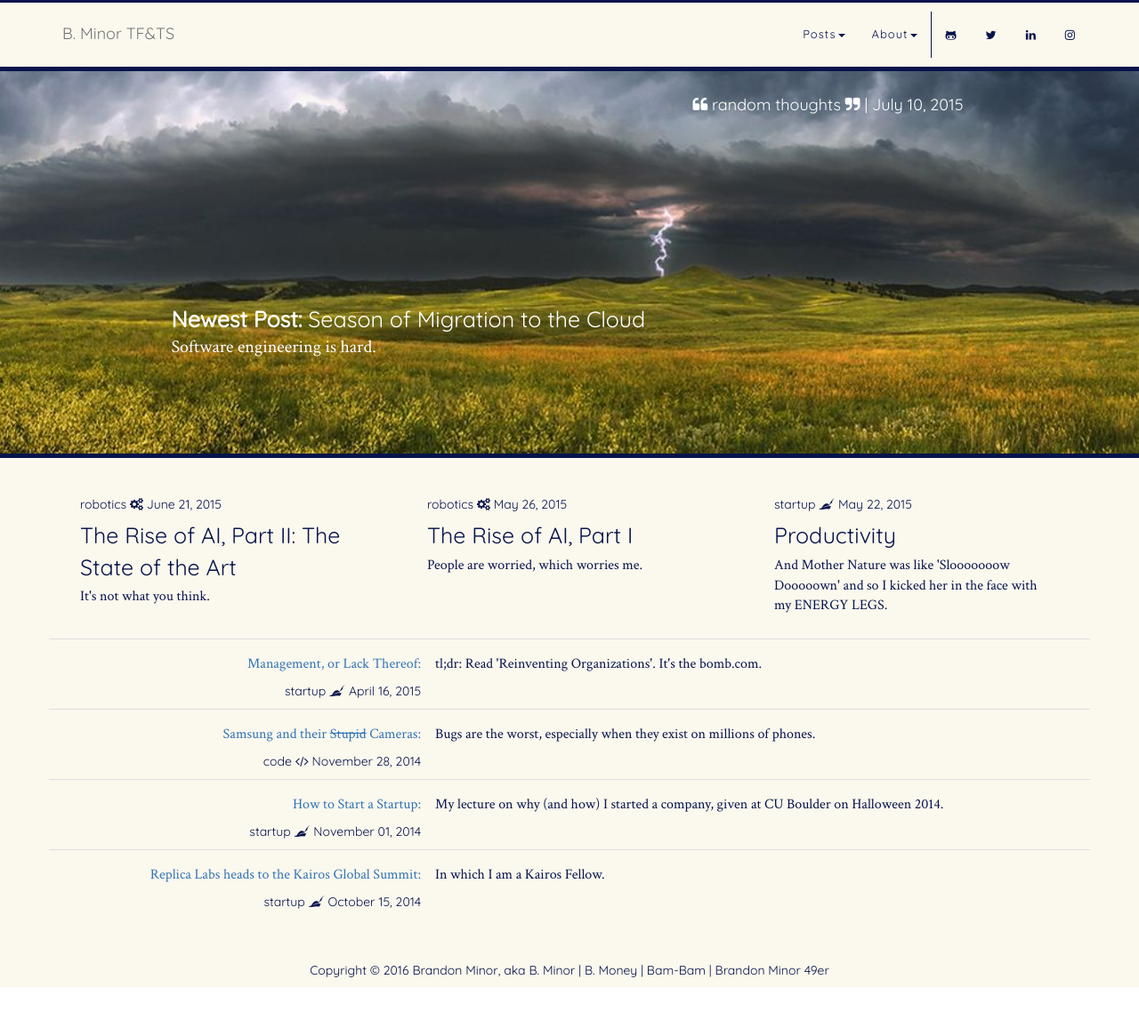
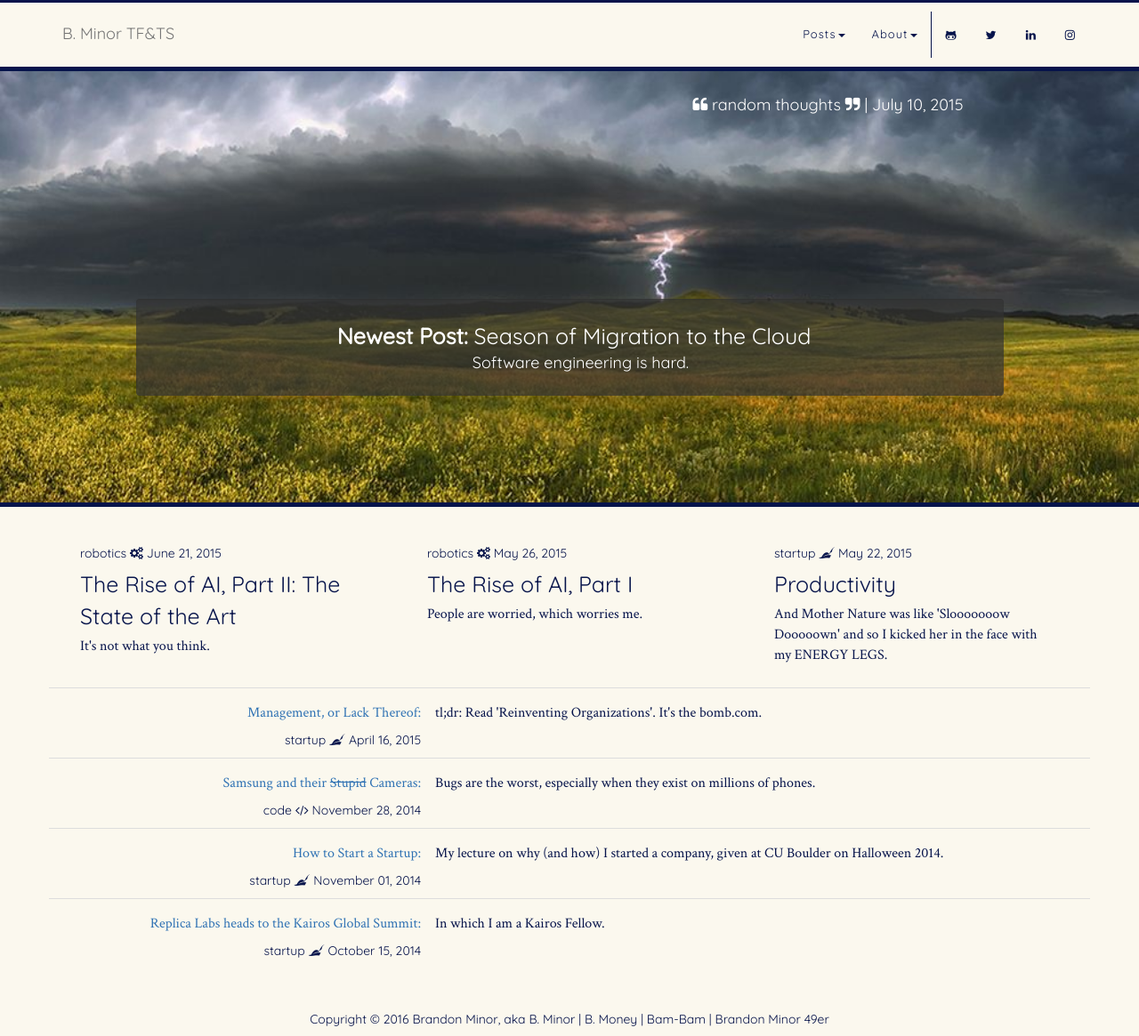
Before and after one commit to bminortx/bminortx.github.io, a Jekyll site: the page built from index.html, in a window 1280 px wide and 1165 px high. Shown: the whole window at 89% size. Built offline with Jekyll 4.4.1, drawn with Linux system fonts in a browser that asks for light colours; nearby versions of some CDN libraries; the list of posts is cut into pages by our own code; comment, search, counter and statistics services are not loaded.

Commit message:
Changes to top headline

```diff
--- a/css/cover.css
+++ b/css/cover.css
@@ -125,6 +125,9 @@ body {
   text-align: center;
   background: #fbf8ee;
   position: relative; }
+  .posts-section .well {
+    background-color: rgba(50, 50, 50, 0.7);
+    border: rgba(50, 50, 50, 0.7); }
   .posts-section .image-header {
     padding-top: 100px;
     padding-bottom: 100px;
@@ -136,7 +139,12 @@ body {
     color: #fff;
     padding-top: 5px;
     padding-left: 10px;
-    text-align: left; }
+    text-align: center; }
+  .posts-section .top-headline {
+    font-size: 18px;
+    padding-left: 25px;
+    color: #fff;
+    padding-bottom: 5px; }
   .posts-section .headline-header, .posts-section .headline {
     top: -10px;
     font-size: 25px;
@@ -146,12 +154,6 @@ body {
     padding-left: 20px;
     padding-right: 30px;
     text-align: left; }
-  .posts-section .top-headline {
-    font-family: "Crimson Text";
-    font-size: 20px;
-    padding-left: 25px;
-    color: #fff;
-    padding-bottom: 5px; }
   .posts-section .headline {
     font-family: "Crimson Text";
     font-size: 16px;
--- a/index.html
+++ b/index.html
@@ -11,7 +11,9 @@ layout: bootstrap_default
     <div class="container">
       <div class="row">
         {% for post in site.posts limit:1 %}
-        <div class="col-sm-10 col-sm-offset-1">
+        <div class="col-sm-10 col-sm-offset-1
+                    col-md-10 col-md-offset-1
+                    col-lg-10 col-lg-offset-1">
           <div id="headline-cat" class="top-headline-cat">
             <!-- Color-code our categories -->
             {% if post.category == "robotics" %}
@@ -35,11 +37,11 @@ layout: bootstrap_default
             </div>
             {% endif %}
           </div>
-          <div class="container">
               <a href="{{ post.url | prepend: site.baseurl }}">
                 <div class="row voffset8">
                 </div>
                 <div class="row voffset8">
+                  <div class="well">
                     <div class="col-sm-12">
                       <div id="headline-header" class="top-headline-header">
                         <b>Newest Post: </b>
@@ -51,8 +53,8 @@ layout: bootstrap_default
                       {{ post.preview }}
                     </div>
                   </div>
+                </div>
               </a>
-          </div>
         </div>
       </div>
       <!-- Picture from the blog as background -->
```
Also changed, not shown: css/cover.sass (+10 -8 lines). Lines whose indentation alone changed are shown as unchanged.
